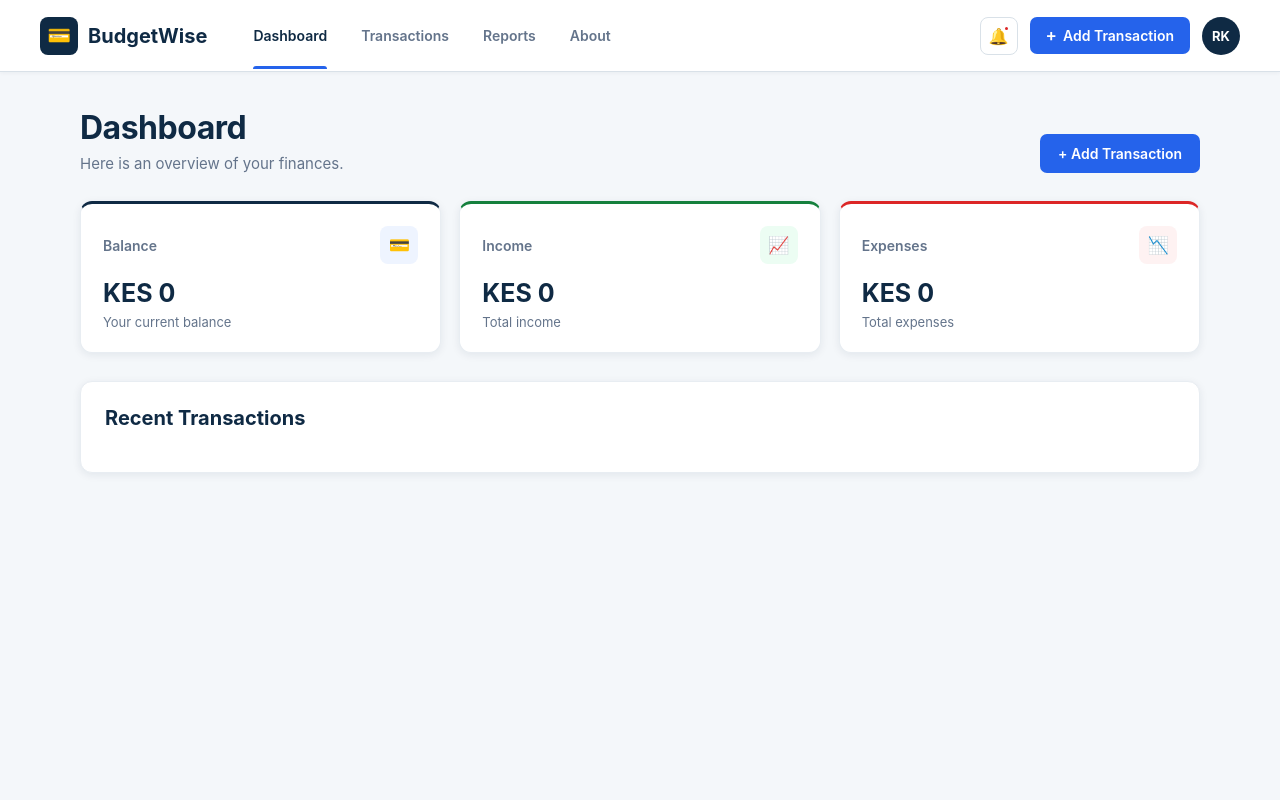
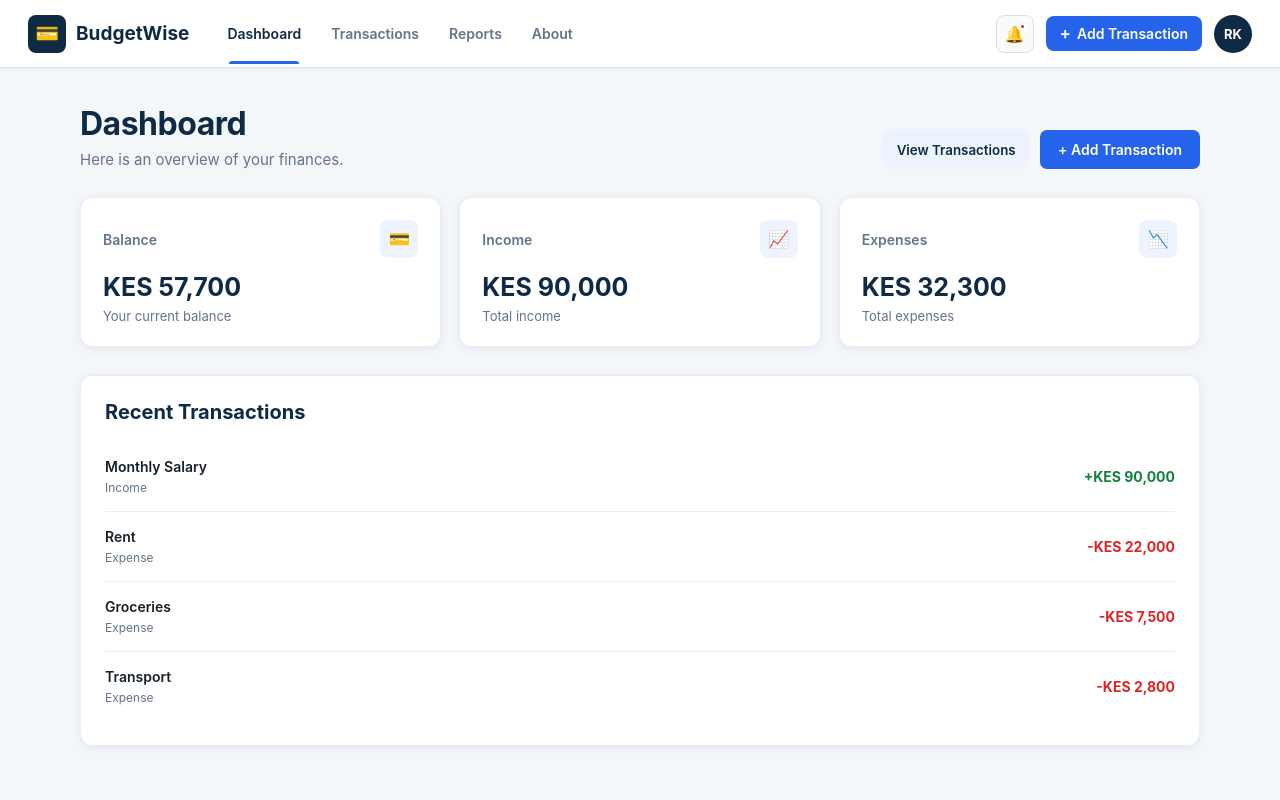
Before and after one commit to calebkamau092-dev/BudgetWise, a React (Vite) app: page / in a window 1280 px wide. Shown: the top 800 px of the page. Built offline with nearby package versions, Linux system fonts and the light colour scheme.

Commit message:
Fix dashboard error

```diff
--- a/src/App.jsx
+++ b/src/App.jsx
@@ -1,65 +1,222 @@
-import { useState, useEffect } from "react";
+import { useEffect, useState } from "react";
+import { loadTransactions, saveTransactions } from "./utils/localStorage";
+
+// Components
 import Navbar from "./components/Navbar";
 import Dashboard from "./components/Dashboard";
+import BalanceCard from "./components/BalanceCard";
+import IncomeCard from "./components/IncomeCard";
+import ExpenseCard from "./components/ExpenseCard";
 import AddTransaction from "./components/AddTransaction";
 import TransactionHistory from "./components/TransactionHistory";
-import { loadTransactions, saveTransactions } from "./utils/localStorage";
+
+// Styles
 import "./styles/App.css";
+import "./styles/Dashboard.css";
+import "./styles/Navbar.css";
+import "./styles/Transaction.css";
+import "./styles/Form.css";
 
+const demoTransactions = [
+  {
+    id: 1,
+    title: "Monthly Salary",
+    description: "Monthly Salary",
+    amount: 90000,
+    category: "Salary",
+    type: "income",
+    date: "2026-08-01",
+    status: "Completed",
+  },
+  {
+    id: 2,
+    title: "Rent",
+    description: "Rent",
+    amount: 22000,
+    category: "Housing",
+    type: "expense",
+    date: "2026-08-03",
+    status: "Completed",
+  },
+  {
+    id: 3,
+    title: "Groceries",
+    description: "Groceries",
+    amount: 7500,
+    category: "Food",
+    type: "expense",
+    date: "2026-08-04",
+    status: "Completed",
+  },
+  {
+    id: 4,
+    title: "Transport",
+    description: "Transport",
+    amount: 2800,
+    category: "Transport",
+    type: "expense",
+    date: "2026-08-05",
+    status: "Completed",
+  },
+];
 
 function App() {
-  // Which page is currently visible.
+  const [transactions, setTransactions] = useState(() => {
+    const savedTransactions = loadTransactions();
+    return savedTransactions.length > 0 ? savedTransactions : demoTransactions;
+  });
   const [page, setPage] = useState("dashboard");
+  const [editingTransaction, setEditingTransaction] = useState(null);
 
-  // All transactions, loaded from localStorage on first render.
-  const [transactions, setTransactions] = useState(() => loadTransactions());
-
-  // Whenever transactions change, save them back to localStorage.
   useEffect(() => {
     saveTransactions(transactions);
   }, [transactions]);
 
+  const safeTransactions = Array.isArray(transactions) ? transactions : [];
+
+  const income = safeTransactions
+    .filter((t) => t.type === "income")
+    .reduce((sum, t) => sum + Number(t.amount || 0), 0);
+
+  const expenses = safeTransactions
+    .filter((t) => t.type === "expense")
+    .reduce((sum, t) => sum + Number(t.amount || 0), 0);
+
+  const balance = income - expenses;
+
+  const handleDeleteTransaction = (transactionId) => {
+    setTransactions((currentTransactions) =>
+      currentTransactions.filter((transaction) => transaction.id !== transactionId)
+    );
+  };
+
+  const handleEditTransaction = (transaction) => {
+    setEditingTransaction(transaction);
+    setPage("add");
+  };
+
+  const renderContent = () => {
+    if (page === "add") {
+      return (
+        <section className="form-section">
+          <AddTransaction
+            transactions={safeTransactions}
+            setTransactions={setTransactions}
+            editingTransaction={editingTransaction}
+            onCancelEdit={() => setEditingTransaction(null)}
+          />
+        </section>
+      );
+    }
+
+    if (page === "transactions") {
+      return (
+        <section className="history-section">
+          <TransactionHistory
+            transactions={safeTransactions}
+            onDelete={handleDeleteTransaction}
+            onEdit={handleEditTransaction}
+          />
+        </section>
+      );
+    }
+
+    if (page === "reports") {
+      const categoryTotals = safeTransactions
+        .filter((transaction) => transaction.type === "expense")
+        .reduce((totals, transaction) => {
+          const category = transaction.category || "Other";
+          totals[category] = (totals[category] || 0) + Number(transaction.amount || 0);
+          return totals;
+        }, {});
+
+      const topCategory = Object.entries(categoryTotals).sort((a, b) => b[1] - a[1])[0];
+      const monthlySavings = income - expenses;
+      const savingsRate = income > 0 ? (monthlySavings / income) * 100 : 0;
+
+      return (
+        <section className="history-section">
+          <div className="report-panel">
+            <h2>Monthly Report</h2>
+
+            <div className="report-grid">
+              <div className="report-card">
+                <span>Total Income</span>
+                <strong>KES {income.toLocaleString()}</strong>
+              </div>
+              <div className="report-card">
+                <span>Total Expenses</span>
+                <strong>KES {expenses.toLocaleString()}</strong>
+              </div>
+              <div className="report-card">
+                <span>Net Savings</span>
+                <strong>KES {monthlySavings.toLocaleString()}</strong>
+              </div>
+              <div className="report-card">
+                <span>Savings Rate</span>
+                <strong>{savingsRate.toFixed(1)}%</strong>
+              </div>
+            </div>
+
+            <div className="report-section">
+              <h3>Top Expense Category</h3>
+              <p>
+                {topCategory
+                  ? `${topCategory[0]}: KES ${topCategory[1].toLocaleString()}`
+                  : "No expense data yet"}
+              </p>
+            </div>
+
+            <div className="report-section">
+              <h3>Spending by Category</h3>
+              <div className="category-list">
+                {Object.entries(categoryTotals).length > 0 ? (
+                  Object.entries(categoryTotals)
+                    .sort((a, b) => b[1] - a[1])
+                    .map(([category, total]) => (
+                      <div key={category} className="category-row">
+                        <span>{category}</span>
+                        <strong>KES {total.toLocaleString()}</strong>
+                      </div>
+                    ))
+                ) : (
+                  <p className="muted">No expense categories recorded yet.</p>
+                )}
+              </div>
+            </div>
+          </div>
+        </section>
+      );
+    }
+
+    if (page === "about") {
+      return (
+        <section className="history-section">
+          <div className="empty-state">
+            <h3>About BudgetWise</h3>
+            <p>Track your income, expenses, and balance in one place.</p>
+          </div>
+        </section>
+      );
+    }
+
+    return (
+      <>
+        <Dashboard transactions={safeTransactions} setPage={setPage} />
+
+        <section className="cards">
+          <BalanceCard balance={balance} />
+          <IncomeCard income={income} />
+          <ExpenseCard expenses={expenses} />
+        </section>
+      </>
+    );
+  };
+
   return (
     <div className="app">
       <Navbar page={page} setPage={setPage} />
-
-      {page === "dashboard" && <Dashboard transactions={transactions} />}
-
-      {page === "add" && (
-        <AddTransaction
-          transactions={transactions}
-          setTransactions={setTransactions}
-        />
-      )}
-
-      {page === "transactions" && (
-        <TransactionHistory transactions={transactions} />
-      )}
-
-      {page === "reports" && (
-        <main className="dashboard">
-          <div className="dashboard-header">
-            <div>
-              <h1>Reports</h1>
-              <p>Coming soon.</p>
-            </div>
-          </div>
-        </main>
-      )}
-
-      {page === "about" && (
-        <main className="dashboard">
-          <div className="dashboard-header">
-            <div>
-              <h1>About BudgetWise</h1>
-              <p>
-                BudgetWise helps you track income, expenses, and savings in
-                one simple dashboard.
-              </p>
-            </div>
-          </div>
-        </main>
-      )}
+      {renderContent()}
     </div>
   );
 }
--- a/src/components/AddTransaction.jsx
+++ b/src/components/AddTransaction.jsx
@@ -1,17 +1,28 @@
 import TransactionForm from "./TransactionForm";
 import "../styles/Transaction.css";
 
-function AddTransaction({ transactions, setTransactions }) {
+function AddTransaction({
+  transactions,
+  setTransactions,
+  editingTransaction = null,
+  onCancelEdit = () => {},
+}) {
   return (
     <div className="transaction-page">
       <div className="header">
-        <h1>Add Transaction</h1>
-        <p>Record a new income or expense</p>
+        <h1>{editingTransaction ? "Edit Transaction" : "Add Transaction"}</h1>
+        <p>
+          {editingTransaction
+            ? "Update the selected income or expense"
+            : "Record a new income or expense"}
+        </p>
       </div>
 
       <TransactionForm
         transactions={transactions}
         setTransactions={setTransactions}
+        editingTransaction={editingTransaction}
+        onCancelEdit={onCancelEdit}
       />
     </div>
   );
--- a/src/components/Dashboard.jsx
+++ b/src/components/Dashboard.jsx
@@ -1,18 +1,15 @@
-import BalanceCard from "./BalanceCard";
-import IncomeCard from "./IncomeCard";
-import ExpenseCard from "./ExpenseCard";
 import "../styles/Dashboard.css";
-import AddTransaction from "./AddTransaction";
 
-function Dashboard({ transactions, setPage }) {
+function Dashboard({ transactions = [], setPage = () => {} }) {
+  const safeTransactions = Array.isArray(transactions) ? transactions : [];
 
   // Get all transactions that are income.
-  const incomeTransactions = transactions.filter(
+  const incomeTransactions = safeTransactions.filter(
     (transaction) => transaction.type === "income"
   );
 
   // Get all transactions that are expenses.
-  const expenseTransactions = transactions.filter(
+  const expenseTransactions = safeTransactions.filter(
     (transaction) => transaction.type === "expense"
   );
 
@@ -40,28 +37,55 @@ function Dashboard({ transactions, setPage }) {
           <p>Here is an overview of your finances.</p>
         </div>
 
-        <button className="add-button"
-          onClick={() => setPage("add")}
-        >
-          + Add Transaction
-        </button>
+        <div className="dashboard-actions">
+          <button className="secondary-button"
+            onClick={() => setPage("transactions")}
+          >
+            View Transactions
+          </button>
+
+          <button className="add-button"
+            onClick={() => setPage("add")}
+          >
+            + Add Transaction
+          </button>
+        </div>
       </div>
 
       <div className="cards">
+        <div className="card">
+          <div className="card-top">
+            <h3>Balance</h3>
+            <div className="card-icon">💳</div>
+          </div>
+          <h2>KES {balance.toLocaleString()}</h2>
+          <p>Your current balance</p>
+        </div>
 
-        <BalanceCard balance={balance} />
+        <div className="card">
+          <div className="card-top">
+            <h3>Income</h3>
+            <div className="card-icon">📈</div>
+          </div>
+          <h2>KES {income.toLocaleString()}</h2>
+          <p>Total income</p>
+        </div>
 
-        <IncomeCard income={income} />
-
-        <ExpenseCard expenses={expenses} />
-
+        <div className="card">
+          <div className="card-top">
+            <h3>Expenses</h3>
+            <div className="card-icon">📉</div>
+          </div>
+          <h2>KES {expenses.toLocaleString()}</h2>
+          <p>Total expenses</p>
+        </div>
       </div>
 
       <div className="transactions">
 
         <h2>Recent Transactions</h2>
 
-        {transactions.map((transaction) => (
+        {safeTransactions.map((transaction) => (
           <div className="transaction" key={transaction.id}>
 
             <div>
--- a/src/components/Navbar.jsx
+++ b/src/components/Navbar.jsx
@@ -2,7 +2,7 @@ import { useState } from "react";
 import "../styles/Navbar.css";
 
 // Navbar component
-function Navbar({ page, setPage }) {
+function Navbar({ page = "dashboard", setPage = () => {} }) {
 
   // Keeps track of whether the mobile menu is open
   const [menuOpen, setMenuOpen] = useState(false);
--- a/src/components/TransactionForm.jsx
+++ b/src/components/TransactionForm.jsx
@@ -1,7 +1,12 @@
-import { useState } from "react";
+import { useEffect, useState } from "react";
 import "../styles/Form.css";
 
-function TransactionForm({ transactions, setTransactions }) {
+function TransactionForm({
+  transactions,
+  setTransactions,
+  editingTransaction = null,
+  onCancelEdit = () => {},
+}) {
   const [formData, setFormData] = useState({
     name: "",
     amount: "",
@@ -9,6 +14,27 @@ function TransactionForm({ transactions, setTransactions }) {
     type: "income",
     date: "",
   });
+
+  useEffect(() => {
+    if (!editingTransaction) {
+      setFormData({
+        name: "",
+        amount: "",
+        category: "Salary",
+        type: "income",
+        date: "",
+      });
+      return;
+    }
+
+    setFormData({
+      name: editingTransaction.title || "",
+      amount: editingTransaction.amount || "",
+      category: editingTransaction.category || "Salary",
+      type: editingTransaction.type || "income",
+      date: editingTransaction.date || "",
+    });
+  }, [editingTransaction]);
 
   const handleChange = (e) => {
     setFormData({
@@ -25,8 +51,8 @@ function TransactionForm({ transactions, setTransactions }) {
       return;
     }
 
-    const newTransaction = {
-      id: Date.now(),
+    const transactionData = {
+      id: editingTransaction ? editingTransaction.id : Date.now(),
       title: formData.name,
       description: formData.name,
       amount: Number(formData.amount),
@@ -36,9 +62,20 @@ function TransactionForm({ transactions, setTransactions }) {
       status: "Completed",
     };
 
-    setTransactions([newTransaction, ...transactions]);
-
-    alert("Transaction Added Successfully!");
+    if (editingTransaction) {
+      setTransactions((currentTransactions) =>
+        currentTransactions.map((transaction) =>
+          transaction.id === editingTransaction.id
+            ? { ...transaction, ...transactionData }
+            : transaction
+        )
+      );
+      alert("Transaction Updated Successfully!");
+      onCancelEdit();
+    } else {
+      setTransactions([transactionData, ...transactions]);
+      alert("Transaction Added Successfully!");
+    }
 
     setFormData({
       name: "",
@@ -121,8 +158,26 @@ function TransactionForm({ transactions, setTransactions }) {
       </div>
 
       <div className="form-actions">
+        {editingTransaction && (
+          <button
+            type="button"
+            className="cancel-button"
+            onClick={() => {
+              onCancelEdit();
+              setFormData({
+                name: "",
+                amount: "",
+                category: "Salary",
+                type: "income",
+                date: "",
+              });
+            }}
+          >
+            Cancel
+          </button>
+        )}
         <button type="submit" className="add-button">
-          Add Transaction
+          {editingTransaction ? "Save Changes" : "Add Transaction"}
         </button>
       </div>
     </form>
--- a/src/components/TransactionHistory.jsx
+++ b/src/components/TransactionHistory.jsx
@@ -2,7 +2,7 @@ import { useState } from "react";
 import TransactionItem from "./TransactionItem";
 import "../styles/Transaction.css";
 
-function TransactionHistory({ transactions }) {
+function TransactionHistory({ transactions, onDelete, onEdit }) {
   const [search, setSearch] = useState("");
   const [category, setCategory] = useState("All");
 
@@ -55,6 +55,8 @@ function TransactionHistory({ transactions }) {
             <TransactionItem
               key={transaction.id}
               transaction={transaction}
+              onDelete={onDelete}
+              onEdit={onEdit}
             />
           ))
         ) : (
--- a/src/styles/Dashboard.css
+++ b/src/styles/Dashboard.css
@@ -37,15 +37,37 @@
   font-size: 15px;
 }
 
+.dashboard-actions {
+  display: flex;
+  align-items: center;
+  gap: 10px;
+}
+
+.secondary-button,
+.add-button {
+  border: none;
+  border-radius: 8px;
+  padding: 0.7rem 0.9rem;
+  font-weight: 600;
+  cursor: pointer;
+}
+
+.secondary-button {
+  background: #eef4ff;
+  color: var(--primary);
+}
+
+.add-button {
+  background: var(--primary);
+  color: #fff;
+}
+
 /* Summary cards */
 
 .cards {
   display: grid;
-
   grid-template-columns: repeat(3, 1fr);
-
   gap: 18px;
-
   margin-bottom: 28px;
 }
 
@@ -121,28 +143,6 @@
   color: var(--text-secondary);
 
   font-size: 13px;
-}
-
-/* Give each card a subtle banking accent */
-
-.card:nth-child(1) {
-  border-top: 3px solid var(--primary);
-}
-
-.card:nth-child(2) {
-  border-top: 3px solid var(--success);
-}
-
-.card:nth-child(2) .card-icon {
-  background: var(--success-light);
-}
-
-.card:nth-child(3) {
-  border-top: 3px solid var(--danger);
-}
-
-.card:nth-child(3) .card-icon {
-  background: var(--danger-light);
 }
 
 /* Recent transactions */
@@ -249,7 +249,13 @@
     font-size: 27px;
   }
 
-  .dashboard-header .add-button {
+  .dashboard-actions {
+    width: 100%;
+    flex-direction: column;
+  }
+
+  .dashboard-header .add-button,
+  .dashboard-header .secondary-button {
     width: 100%;
   }
 
--- a/src/styles/Navbar.css
+++ b/src/styles/Navbar.css
@@ -8,7 +8,7 @@
   top: 0;
   z-index: 100;
 
-  min-height: 72px;
+  min-height: 68px;
   width: 100%;
 
   background: #ffffff;
@@ -17,8 +17,8 @@
   display: flex;
   align-items: center;
 
-  padding: 0 40px;
-  gap: 32px;
+  padding: 0 28px;
+  gap: 26px;
 
   box-shadow: 0 1px 4px rgba(15, 42, 68, 0.05);
 }
@@ -54,10 +54,11 @@
 
   color: var(--primary);
 
-  font-size: 20px;
+  font-size: 19px;
   font-weight: 700;
 
   padding: 0;
+  cursor: pointer;
 }
 
 /* Navigation */
@@ -78,10 +79,11 @@
 
   color: var(--text-secondary);
 
-  padding: 25px 14px;
+  padding: 22px 12px;
 
   font-size: 14px;
   font-weight: 600;
+  cursor: pointer;
 
   transition:
     color 0.2s ease,
@@ -130,11 +132,12 @@
   border: 1px solid var(--border);
   border-radius: 8px;
 
-  background: white;
+  background: #f8fafc;
 
   display: flex;
   align-items: center;
   justify-content: center;
+  cursor: pointer;
 }
 
 .notification-button::before {
@@ -165,9 +168,9 @@
   background: var(--accent);
   color: white;
 
-  padding: 10px 16px;
+  padding: 9px 14px;
 
-  border-radius: 7px;
+  border-radius: 8px;
 
   font-size: 14px;
   font-weight: 600;
@@ -175,6 +178,7 @@
   display: flex;
   align-items: center;
   gap: 6px;
+  cursor: pointer;
 
   transition: background 0.2s ease;
 }
@@ -194,7 +198,7 @@
   width: 38px;
   height: 38px;
 
-  border: none;
+  border: 1px solid rgba(15, 42, 68, 0.08);
   border-radius: 50%;
 
   background: var(--primary);
@@ -202,6 +206,7 @@
 
   font-size: 13px;
   font-weight: 700;
+  cursor: pointer;
 }
 
 /* Mobile menu button */
@@ -300,24 +305,7 @@
     flex-direction: column;
     gap: 5px;
 
-    box-shadow: var(--shadow-lg);
-  }
-
-  .mobile-nav-link,
-  .mobile-add-button {
-    width: 100%;
-
-    border: none;
-    border-radius: 7px;
-
-    padding: 13px;
-
-    text-align: left;
-
-    background: white;
-
-    color: var(--text-secondary);
-
+    box-shadow: 0 10px 24px rgba(15, 42, 68, 0.08);
     font-size: 14px;
     font-weight: 600;
   }
```
Also changed, not shown: src/components/TransactionItem.jsx (+18 -1 lines), src/styles/App.css (+106 -2 lines).
